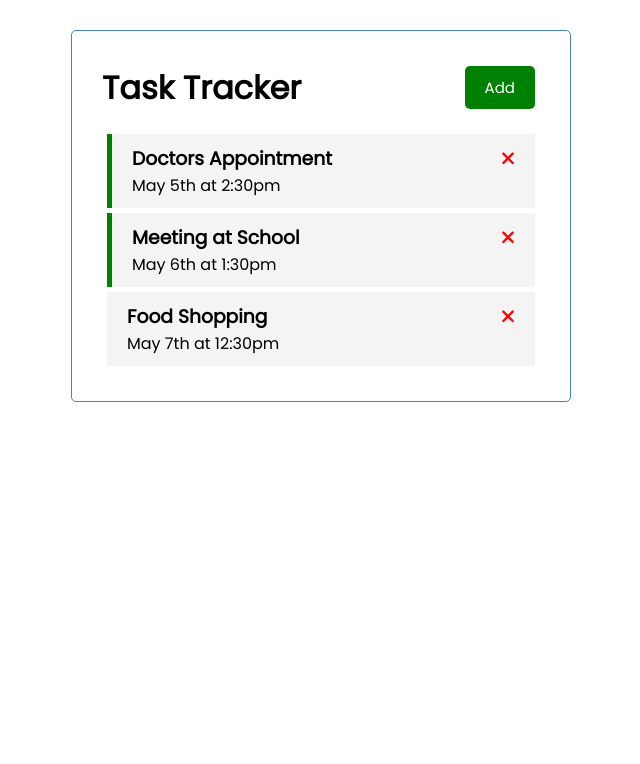
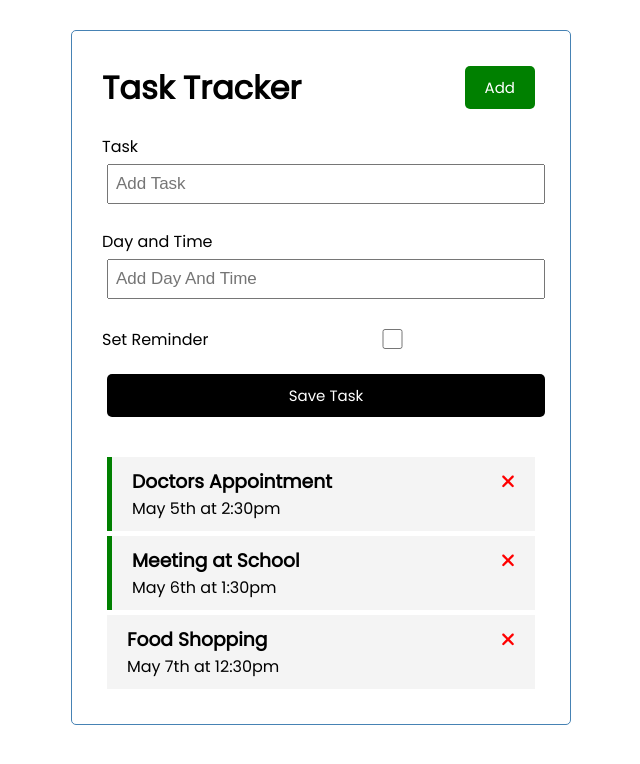
Before and after one commit to Emberglo/angular-task-tracker, an Angular app: page / in a window 1280 px wide. Shown: the top 764 px of the page, without its empty margins (319-959 px from the left). Built offline with nearby package versions, Linux system fonts and the light colour scheme; data requests are answered from the project's data file.

Commit message:
add task form

```diff
--- a/src/app/Task.ts
+++ b/src/app/Task.ts
@@ -1,6 +1,6 @@
 export interface Task {
     id?: number;
     text: string;
-    day: string;
+    day?: string;
     reminder: boolean;
 }
--- /dev/null
+++ b/src/app/components/add-task/add-task.component.css
@@ -0,0 +1,3 @@
+.add-form {
+    margin-bottom: 40px;
+}
--- /dev/null
+++ b/src/app/components/add-task/add-task.component.html
@@ -0,0 +1,16 @@
+<form class="add-form" (ngSubmit)="onSubmit()">
+    <div class="form-control">
+        <label for="text">Task</label>
+        <!-- the [()] is for two way data binding [] = inputs and () = outputs -->
+        <input type="text" name="text" [(ngModel)]="text" id="text" placeholder="Add Task">
+    </div>
+    <div class="form-control">
+        <label for="day">Day and Time</label>
+        <input type="text" name="day" [(ngModel)]="day" id="day" placeholder="Add Day And Time">
+    </div>
+    <div class="form-control form-control-check">
+        <label for="reminder">Set Reminder</label>
+        <input type="checkbox" name="reminder" [(ngModel)]="reminder" id="reminder">
+    </div>
+    <input type="submit" value="Save Task" class="btn btn-block">
+</form>
--- /dev/null
+++ b/src/app/components/add-task/add-task.component.ts
@@ -0,0 +1,39 @@
+import { Component, Output, EventEmitter } from '@angular/core';
+import { Task } from '../../Task';
+
+@Component({
+  selector: 'app-add-task',
+  templateUrl: './add-task.component.html',
+  styleUrls: ['./add-task.component.css']
+})
+export class AddTaskComponent {
+  @Output() onAddTask: EventEmitter<Task> = new EventEmitter;
+
+  //add properties for each form field
+  text: string | undefined;
+  day: string | undefined;
+  reminder: boolean = false;
+
+  onSubmit(): void {
+    // add some verification to ensure there's a task being submitted
+    if(!this.text) {
+      alert('Please Add A Task');
+      return;
+    }
+
+    const newTask = {
+      text: this.text,
+      day: this.day,
+      reminder: this.reminder
+    };
+
+    this.onAddTask.emit(newTask);
+
+    //clear form after submitting
+    this.text = '';
+    this.day = '';
+    this.reminder = false;
+
+  }
+
+}
--- a/src/app/components/tasks/tasks.component.html
+++ b/src/app/components/tasks/tasks.component.html
@@ -1,3 +1,5 @@
+<app-add-task (onAddTask)="addTask($event)" />
+
 <app-task-item
     *ngFor="let task of tasks"
     [task]="task"
--- a/src/app/components/tasks/tasks.component.ts
+++ b/src/app/components/tasks/tasks.component.ts
@@ -31,4 +31,8 @@
     //send change to service
     this.taskService.toggleReminder(task).subscribe();
   }
+
+  addTask(task: Task): void {
+    this.taskService.addTask(task).subscribe((task) => {this.tasks.push(task)});
+  }
 }
--- a/src/app/services/task.service.ts
+++ b/src/app/services/task.service.ts
@@ -32,4 +32,8 @@
     const url = `${this.apiUrl}/${task.id}`;
     return this.http.put<Task>(url, task, httpOptions);
   }
+
+  addTask(task: Task): Observable<Task> {
+    return this.http.post<Task>(this.apiUrl, task, httpOptions);
+  }
 }
```
Also changed, not shown: src/app/app.module.ts (+6 -2 lines), src/app/services/ui.service.ts (added, +18 -0 lines), 2 other files (tests, documents, lock files or other folders).
